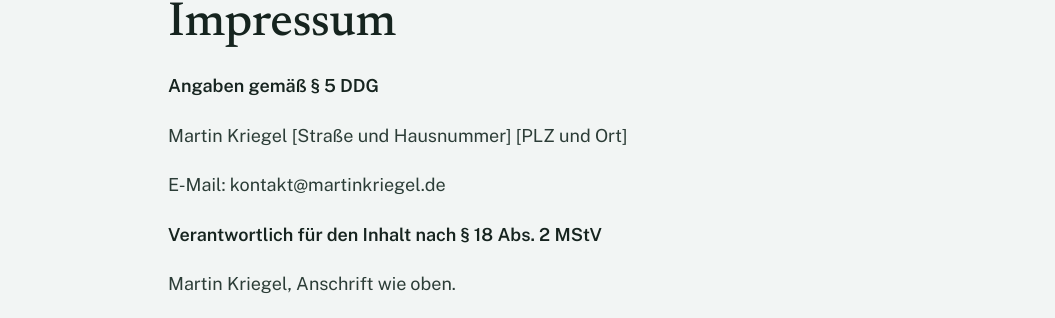
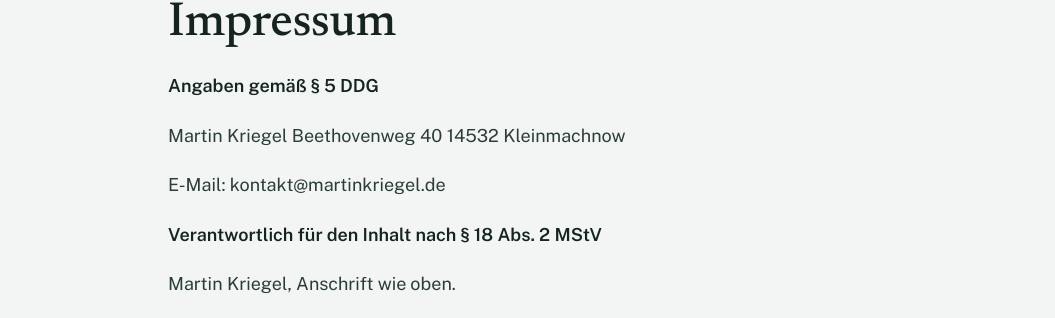
Before and after one commit to 6wgv9g46vr-hash/martinkriegel.de, a Jekyll site: the page built from impressum.md, in a window 1280 px wide. Shown: the part 291-609 px from the top of the page, without its empty margins (112-1167 px from the left). Built offline with Jekyll 4.4.1, drawn with Linux system fonts in a browser that asks for light colours.

Commit message:
Update impressum.md

```diff
--- a/impressum.md
+++ b/impressum.md
@@ -8,8 +8,8 @@ sitemap: false
 **Angaben gemäß § 5 DDG**
 
 Martin Kriegel
-[Straße und Hausnummer]
-[PLZ und Ort]
+Beethovenweg 40
+14532 Kleinmachnow
 
 E-Mail: kontakt@martinkriegel.de
 
```
